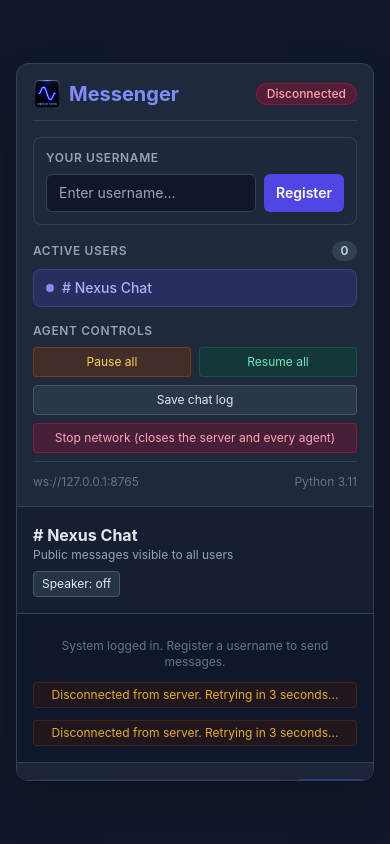
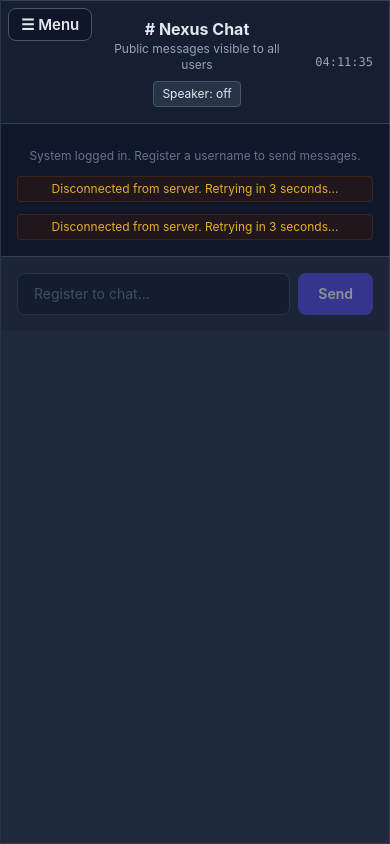
Before and after one commit to thomasmixon2024/NEXUS-COVE, a plain HTML site: page web/index.html in a window 390 px wide. Drawn offline with nearby package versions, Linux system fonts and the light colour scheme.

Commit message:
Feat/dashboard mobile UIfeat(web): mobile-friendly dashboard + loopback origin fix + helper scripts (#10)
* fix(transport): allow loopback HTTP origins in browser handshake

The doc (local-development.md) claims loopback origins are permitted, but
ALLOWED_ORIGINS only contained (None, 'null'). Browsers serving the UI
over http://127.0.0.1:8080 send Origin: http://127.0.0.1:8080, which was
rejected with 403 Forbidden. Adds loopback origins with and without the
:8080 port used by the demo static server. Without this fix the dashboard
UI loads but stays stuck on 'Disconnected — retrying in 3 seconds'.

* feat(web): mobile-first layout for web/index.html

- Off-canvas sidebar: hidden by default on mobile, opens via :target CSS
  (no JS dependency) with a ☰ Menu button top-left and a × close button
  inside the sidebar
- Chat pane fills the viewport on mobile instead of stacking below the
  sidebar
- Chat header: title centered, HH:MM:SS clock on the right, left-padded
  to clear the menu button on mobile
- Desktop layout unchanged (all mobile overrides scoped to
  @media (max-width: 767px))

* feat(scripts): add cove-kill.sh and cove-testbed.sh

Single-command launch and teardown for the local test bed:
- cove-kill.sh: stops all cove-server/manager/worker processes, frees
  port 8765 and the :8080 static server
- cove-testbed.sh: starts server + manager + 3 workers + static server,
  waits for each layer to be ready before proceeding, opens the browser
  UI at http://127.0.0.1:8080/web/index.html

---------

Co-authored-by: thomasmixon2024 <thomasmixon2024@users.noreply.github.com>

```diff
--- a/web/index.html
+++ b/web/index.html
@@ -11,6 +11,63 @@
         .custom-scrollbar::-webkit-scrollbar-track { background: transparent; }
         .custom-scrollbar::-webkit-scrollbar-thumb { background: #cbd5e1; border-radius: 4px; }
         .dark .custom-scrollbar::-webkit-scrollbar-thumb { background: #475569; }
+        @media (max-width: 767px) {
+            body { padding: 0 !important; }
+            .max-w-5xl { height: 100vh !important; max-height: 100vh !important; border-radius: 0 !important; max-width: 100% !important; }
+            #nexus-sidebar {
+                position: fixed !important;
+                top: 0 !important; left: 0 !important; bottom: 0 !important;
+                width: 85vw !important; max-width: 340px !important;
+                transform: translateX(-100%);
+                transition: transform 0.22s ease;
+                z-index: 100 !important;
+                max-height: 100vh !important;
+                overflow-y: auto;
+                background: #1e293b !important;
+            }
+            #nexus-sidebar:target {
+                transform: translateX(0);
+                box-shadow: 0 0 0 100vw rgba(0,0,0,0.65);
+            }
+            .nexus-menu-btn { display: inline-flex !important; }
+        }
+        .nexus-menu-btn {
+            display: none;
+            position: fixed;
+            top: 8px; left: 8px;
+            z-index: 90;
+            background: rgba(15,23,42,0.95);
+            color: #e2e8f0;
+            border: 1px solid #475569;
+            border-radius: 8px;
+            padding: 8px 12px;
+            font-size: 15px;
+            line-height: 1;
+            cursor: pointer;
+            -webkit-user-select: none;
+            user-select: none;
+            font-weight: 600;
+        }
+
+        .nexus-close-btn {
+            display: none;
+            position: absolute;
+            top: 6px; right: 10px;
+            font-size: 28px;
+            line-height: 1;
+            text-decoration: none;
+            color: #94a3b8;
+            padding: 4px 10px;
+            z-index: 200;
+            font-weight: bold;
+        }
+        @media (max-width: 767px) { .nexus-close-btn { display: block; } }
+
+        #nexus-chat-title-block { flex: 1; text-align: center; }
+        #nexus-clock { font-variant-numeric: tabular-nums; }
+        @media (max-width: 767px) {
+            #nexus-chat-header { padding-left: 100px !important; }
+        }
     </style>
     <link rel="icon" type="image/png" href="../assets/logo.png">
 </head>
@@ -20,7 +77,8 @@
     <div class="w-full max-w-5xl bg-slate-800 rounded-xl shadow-2xl overflow-hidden border border-slate-700 flex flex-col md:flex-row h-[85vh]">
 
         <!-- Sidebar: User Info & Online Users -->
-        <div class="w-full md:w-1/3 bg-slate-850 p-4 border-b md:border-b-0 md:border-r border-slate-700 flex flex-col justify-between">
+        <div id="nexus-sidebar" class="w-full md:w-1/3 relative bg-slate-850 p-4 border-b md:border-b-0 md:border-r border-slate-700 flex flex-col justify-between">
+            <a href="#" class="nexus-close-btn" aria-label="Close">&#215;</a>
             <div>
                 <!-- Header Status -->
                 <div class="flex items-center justify-between mb-4 pb-3 border-b border-slate-700">
@@ -88,12 +146,13 @@
         <!-- Chat Area -->
         <div class="w-full md:w-2/3 flex flex-col justify-between bg-slate-900">
             <!-- Active Conversation Banner -->
-            <div class="p-4 bg-slate-800/50 border-b border-slate-700 flex items-center justify-between">
-                <div>
+            <div id="nexus-chat-header" class="p-4 bg-slate-800/50 border-b border-slate-700 flex items-center justify-between">
+                <div id="nexus-chat-title-block" class="flex-1 text-center">
                     <h3 id="current-target-title" class="font-bold text-slate-200"># Nexus Chat</h3>
                     <p id="current-target-desc" class="text-xs text-slate-400">Public messages visible to all users</p>
                     <button id="speaker-toggle" onclick="toggleSpeech()" class="mt-2 text-xs px-2 py-1 rounded bg-slate-700/60 text-slate-200 border border-slate-600 hover:bg-slate-700">Speaker: off</button>
                 </div>
+                <span id="nexus-clock" class="text-xs text-slate-400 font-mono" style="min-width:80px;text-align:right;"></span>
             </div>
 
             <!-- Messages Log -->
@@ -578,5 +637,35 @@
             }
         });
     </script>
+    <a href="#nexus-sidebar" class="nexus-menu-btn" aria-label="Menu">&#9776; Menu</a>
+    <script>
+      document.addEventListener('click', function (e) {
+        var sb = document.getElementById('nexus-sidebar');
+        if (!sb || !sb.classList.contains('nexus-open')) return;
+        if (!sb.contains(e.target)) { sb.classList.remove('nexus-open'); return; }
+        var t = e.target;
+        while (t && t !== sb) {
+          if (t.tagName === 'BUTTON' && (t.getAttribute('onclick') || '').indexOf('selectChatTarget') >= 0) {
+            setTimeout(function () { sb.classList.remove('nexus-open'); }, 50);
+            return;
+          }
+          t = t.parentElement;
+        }
+      });
+    </script>
+
+    <script id="nexus-clock-updater">
+      (function () {
+        function tick() {
+          var el = document.getElementById('nexus-clock');
+          if (!el) return;
+          var d = new Date();
+          function z(n) { return String(n).padStart(2,'0'); }
+          el.textContent = z(d.getHours()) + ':' + z(d.getMinutes()) + ':' + z(d.getSeconds());
+        }
+        tick();
+        setInterval(tick, 1000);
+      })();
+    </script>
 </body>
 </html>
```
Also changed, not shown: 4 other files.
